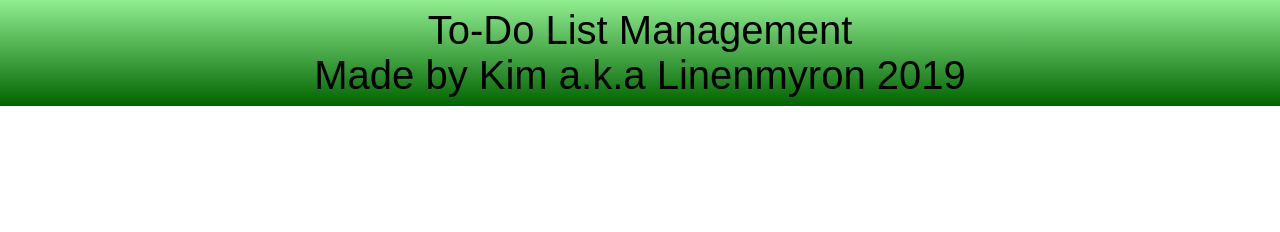
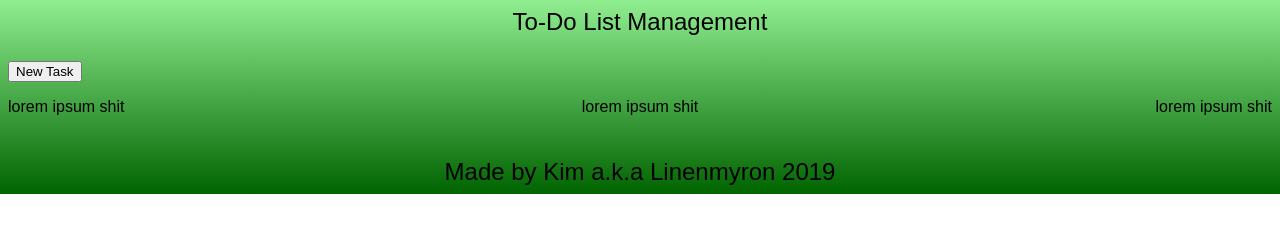
Before and after one commit to Linenmyron/To-Do-List, a plain HTML site: page index.html in a window 1280 px wide. Drawn offline with Linux system fonts and the light colour scheme.

Commit message:
button and some lorem ipsum view
With CSS to see how the articles will look like and also now button will have a function to create a new task

```diff
--- a/CSS/style.css
+++ b/CSS/style.css
@@ -8,6 +8,18 @@ body{
 }
 
 header,footer{
-    font-size: 2.5em;
+    font-size: 1.5em;
     text-align: center;
 }
+
+header{
+  padding-bottom: 2%;
+}
+footer{
+  padding-top: 2%;
+}
+
+#container{
+  display: flex;
+  justify-content: space-between;
+}
--- a/index.html
+++ b/index.html
@@ -10,7 +10,13 @@
   </head>
   <body>
     <header>To-Do List Management</header>
-
+    <button onClick="newTaskcreation()">New Task</button>
+    <main id="container">
+      <!--Article will hold to div:s that are created for new tasks -->
+      <article><p>lorem ipsum shit</p></article>
+      <article><p>lorem ipsum shit</p></article>
+      <article><p>lorem ipsum shit</p></article>
+    </main>
     <footer>Made by Kim a.k.a Linenmyron 2019</footer>
   </body>
 
```
